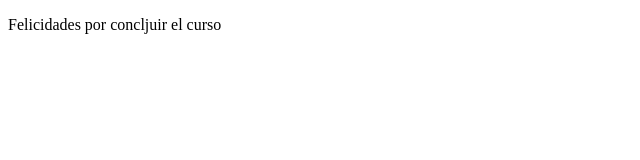
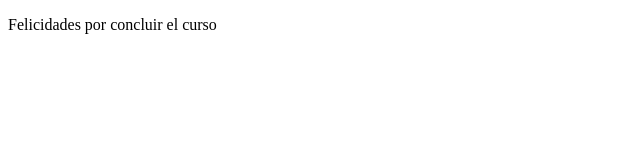
Before and after one commit to alfredotp/proyectoDemoCursoPrework, a plain HTML site: page index.html in a window 1280 px wide. Shown: the full height of the page, 0-640 px from the left. Drawn offline with Linux system fonts and the light colour scheme.

Commit message:
second commit

```diff
--- a/index.html
+++ b/index.html
@@ -7,6 +7,6 @@
      <title>Hola mundo</title>
 </head>
 <body>
-     <p>Felicidades por concljuir el curso</p>
+     <p>Felicidades por concluir el curso</p>
 </body>
 </html>
```
